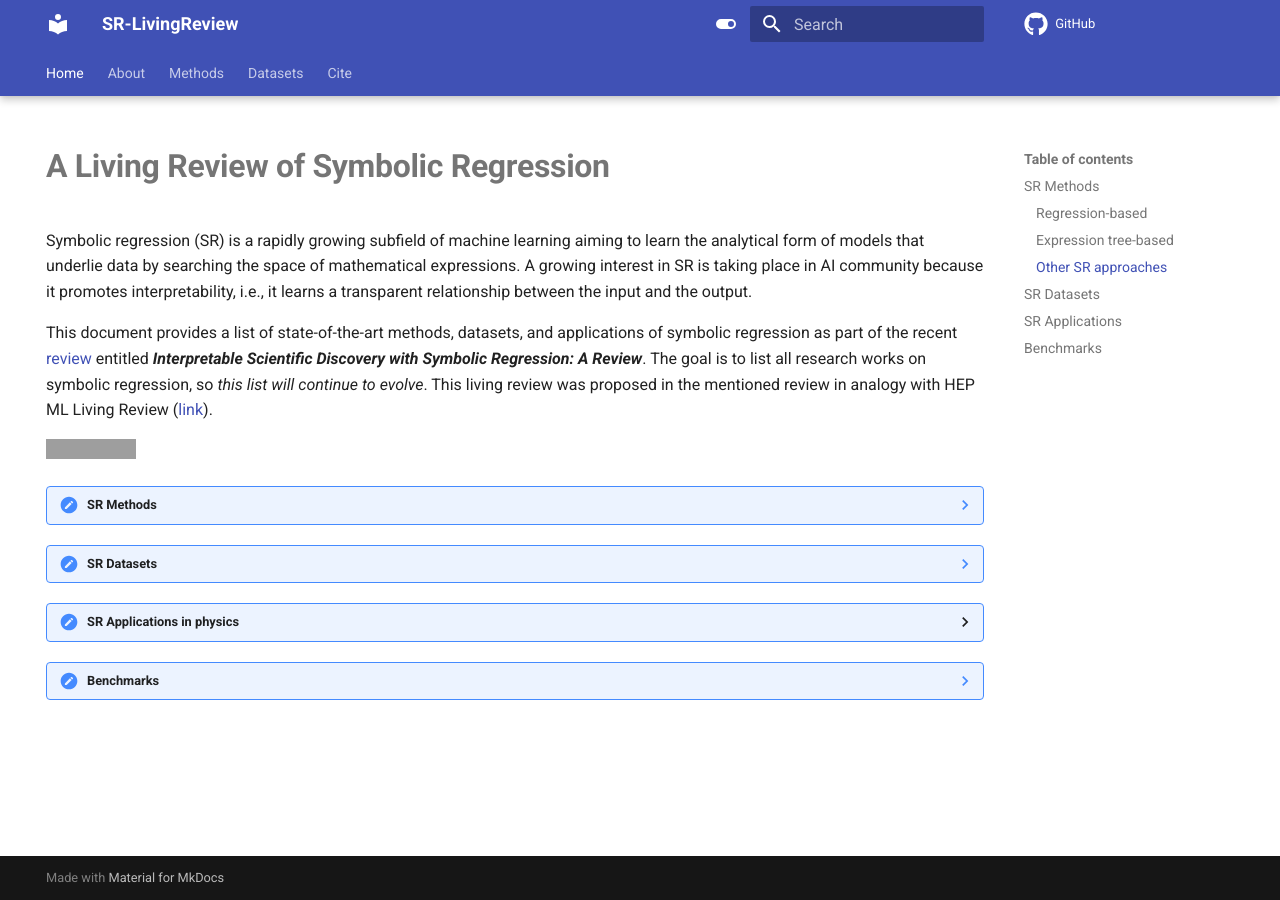
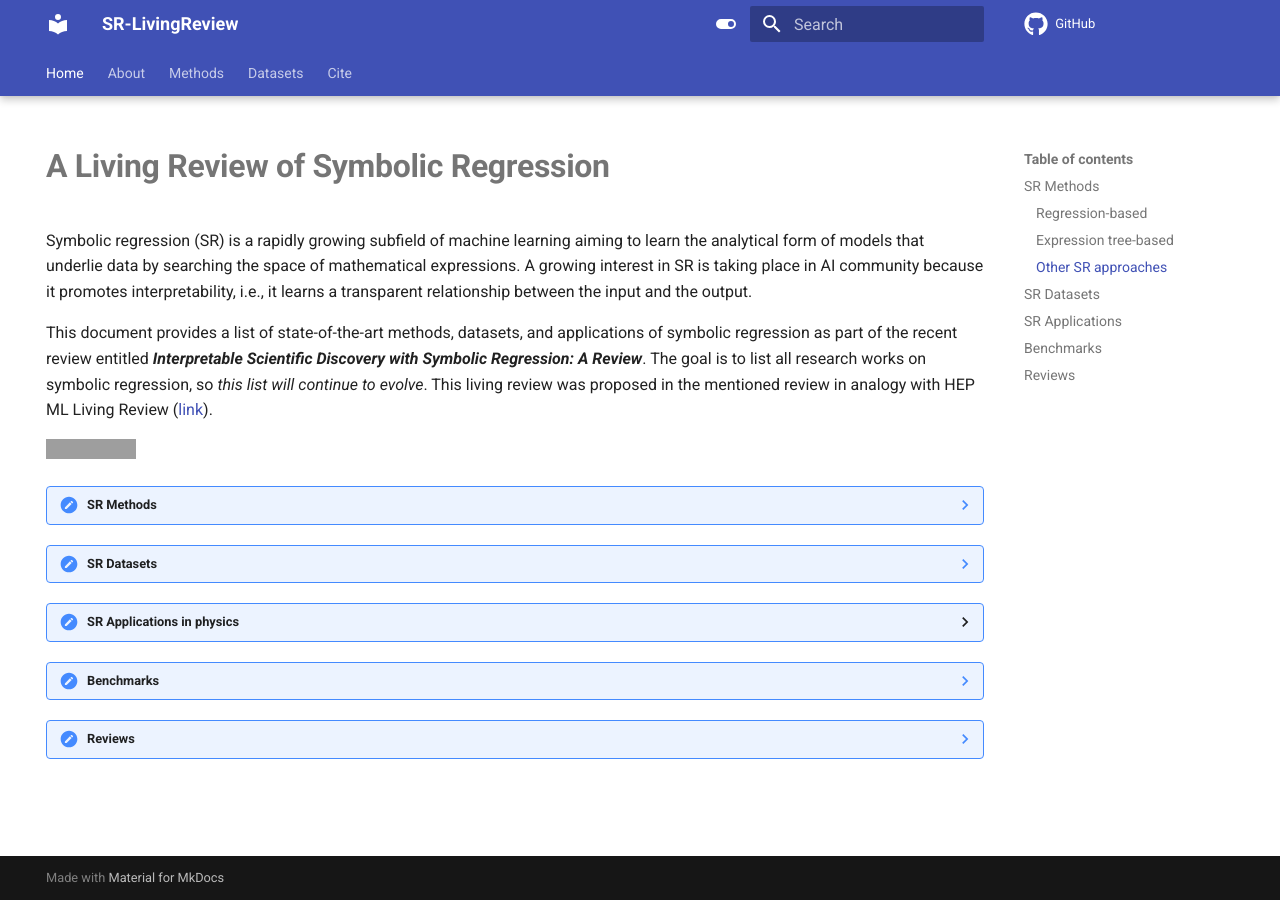
Before and after one commit to nmakke/SR-LivingReview, an MkDocs documentation site: the page built from docs/index.md, in a window 1280 px wide. Built offline with MkDocs 1.6.1 and Material for MkDocs 9.7.7, drawn with Linux system fonts in a browser that asks for light colours; formulas are drawn with MathJax 3; comment, search, counter and statistics services are not loaded; part of the change alters nothing that is shown; grey boxes are pictures that could not be loaded.

Commit message:
Update index.md

```diff
--- a/docs/index.md
+++ b/docs/index.md
@@ -8,7 +8,7 @@ hide:
 
 Symbolic regression (SR) is a rapidly growing subfield of machine learning aiming to learn the analytical form of models that underlie data by searching the space of mathematical expressions. A growing interest in SR is taking place in AI community because it promotes interpretability, i.e., it learns a transparent relationship between the input and the output.
 
-This document provides a list of state-of-the-art methods, datasets, and applications of symbolic regression as part of the recent [review](https://arxiv.org/abs/2211.10873) entitled ***Interpretable Scientific Discovery with Symbolic Regression: A Review***. The goal is to list all research works on symbolic regression, so *this list will continue to evolve*. This living review was proposed in the mentioned review in analogy with HEP ML Living Review ([link](https://iml-wg.github.io/HEPML-LivingReview/)).
+This document provides a list of state-of-the-art methods, datasets, and applications of symbolic regression as part of the recent review entitled ***Interpretable Scientific Discovery with Symbolic Regression: A Review***. The goal is to list all research works on symbolic regression, so *this list will continue to evolve*. This living review was proposed in the mentioned review in analogy with HEP ML Living Review ([link](https://iml-wg.github.io/HEPML-LivingReview/)).
 
 <!-- [<img src="https://s18955.pcdn.co/wp-content/uploads/2018/02/github.png" width="25"/>](https://github.com/user/repository/subscription) -->
 
@@ -132,3 +132,11 @@ This document provides a list of state-of-the-art methods, datasets, and applica
     </div>
 
       * [Contemporary Symbolic Regression Methods and their Relative Performance](https://arxiv.org/pdf/2107.14351.pdf) [![#c5f015](https://via.placeholder.com/15/c5f015/000000?text=+)`code`](https://github.com/cavalab/srbench)
+
+??? note "Reviews"
+    <div class="meta_for_parser tablespecs"
+    style="font-size: 1pt;visibility:hidden" markdown>
+    ##  Reviews
+    </div>
+
+      * [Interpretable Scientific Discovery with Symbolic Regression: A Review](https://arxiv.org/pdf/2211.10873.pdf)
```
